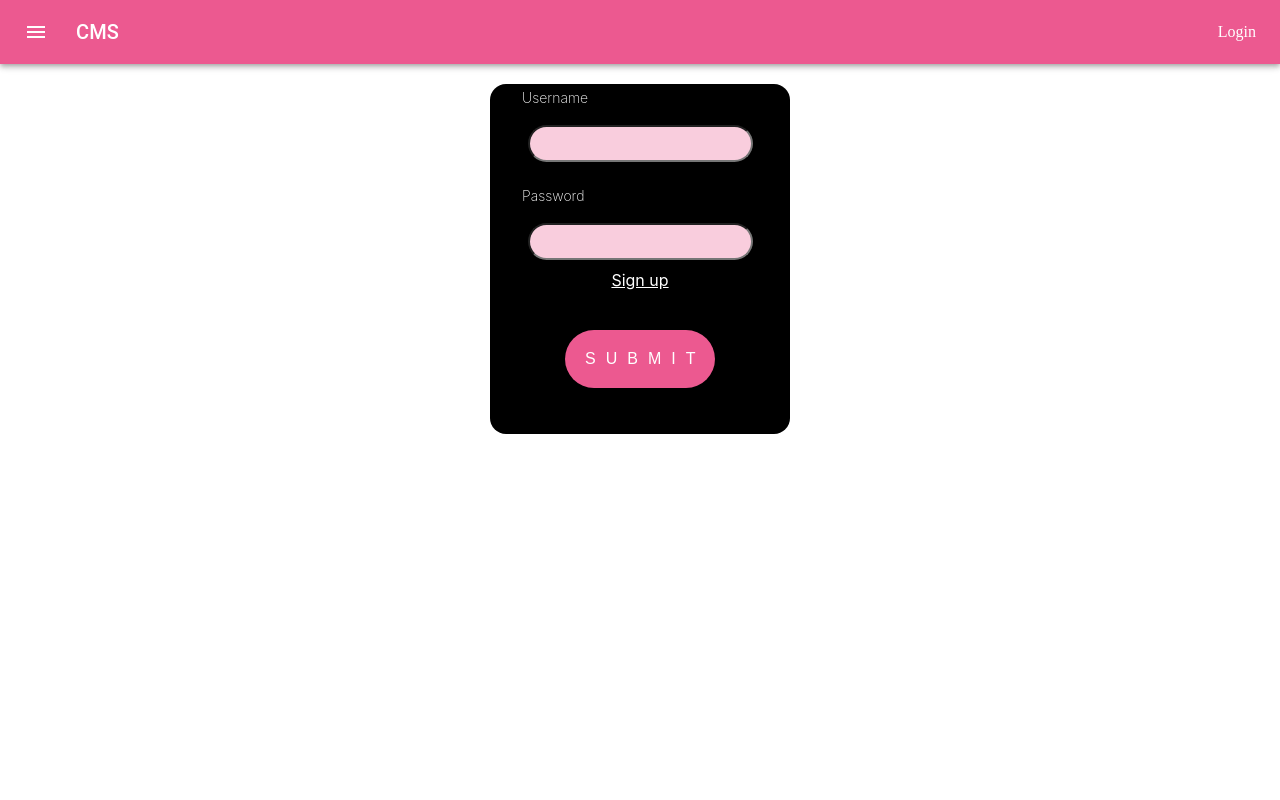
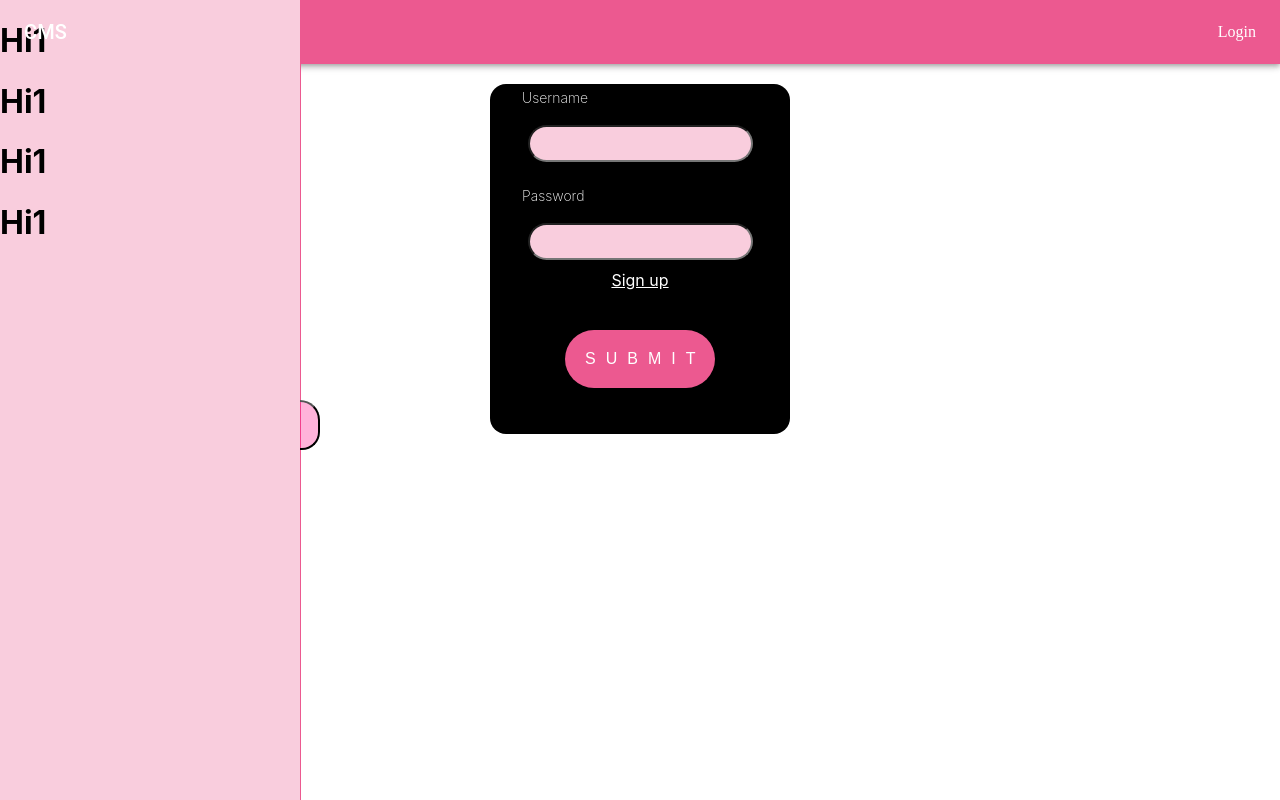
Before and after one commit to shakedbo/CMS, a React (Create React App) app in the folder client/: page /login in a window 1280 px wide. Built offline with nearby package versions, Linux system fonts and the light colour scheme; no server answers.

Commit message:
Adding side bar

```diff
--- a/client/package.json
+++ b/client/package.json
@@ -16,6 +16,7 @@
     "react-hook-form": "^6.15.5",
     "react-router-dom": "^5.2.0",
     "react-scripts": "4.0.3",
+    "react-sidebar": "^3.0.2",
     "web-vitals": "^1.1.1"
   },
   "scripts": {
--- a/client/src/App.js
+++ b/client/src/App.js
@@ -7,13 +7,20 @@ import Navbar from "./Componenets/Navbar/Navbar";
 import Login from "./Componenets/Login/Login";
 import Register from "./Componenets/Register/Register";
 import Logout from './Componenets/Logout/logout';
-
+import Sidebar from "./Componenets/Sidebar/Sidebar";
 
 function App() {
   return (
     <div>
       <Provider>
+
         <Router>
+          <Sidebar width={300} height={"100vh"}>
+            <h1>Hi1</h1>
+            <h1>Hi1</h1>
+            <h1>Hi1</h1>
+            <h1>Hi1</h1>
+          </Sidebar>
           <Navbar></Navbar>
           <Switch>
             <Route exact path="/" component={Home}></Route>
--- a/client/src/Componenets/Navbar/Navbar.jsx
+++ b/client/src/Componenets/Navbar/Navbar.jsx
@@ -37,9 +37,6 @@ export default function Navbar() {
             <div className={classes.root}>
                 <AppBar position="static" style={{ backgroundColor: '#ec5990', fontFamily: 'cursive' }}>
                     <Toolbar>
-                        <IconButton edge="start" className={classes.menuButton} color="inherit" aria-label="menu">
-                            <MenuIcon />
-                        </IconButton>
                         <Typography variant="h6" className={classes.title}>
                             <Link to="/" className="btn" className={classes.btns}>CMS</Link>
                         </Typography>
--- /dev/null
+++ b/client/src/Componenets/Sidebar/Sidebar.css
@@ -0,0 +1,26 @@
+.side-bar {
+    height: 100% !important;
+    display: flex;
+    flex-direction: column;
+    border-right: 1px solid;
+    border-radius: 0;
+    border-color: #ec5990;
+    background-color: #f9cddd;
+    transition: 0.8s ease;
+}
+
+.toggle-menu {
+    height: 50px;
+    border-top-right-radius: 10rem;
+    border-bottom-right-radius: 9rem;
+    width: 20px;
+    cursor: pointer;
+    position: absolute;
+    top: 30%;
+
+    outline: none;
+    z-index: 1;
+    background-color: rgba(255, 4, 133, 0.3);
+    border-color: black;
+    border-left: 0;
+}
--- /dev/null
+++ b/client/src/Componenets/Sidebar/Sidebar.jsx
@@ -0,0 +1,42 @@
+
+import "./Sidebar.css";
+import React from "react";
+
+const Sidebar = ({ width, height, children }) => {
+    const [xPosition, setX] = React.useState(-width);
+
+    const toggleMenu = () => {
+        if (xPosition < 0) {
+            setX(0);
+        } else {
+            setX(-width);
+        }
+    };
+
+    React.useEffect(() => {
+        setX(0);
+    }, []);
+    return (
+        <div style={{ position: 'fixed' }}>
+            <div
+                className="side-bar"
+                style={{
+                    transform: `translatex(${xPosition}px)`,
+                    width: width,
+                    minHeight: height
+                }}
+            >
+                <button
+                    onClick={() => toggleMenu()}
+                    className="toggle-menu"
+                    style={{
+                        transform: `translate(${width}px, 20vh)`
+                    }}
+                ></button>
+                <div className="content">{children}</div>
+            </div>
+        </div>
+    );
+};
+
+export default Sidebar;
```
Also changed, not shown: 1 other file (tests, documents, lock files or other folders).
